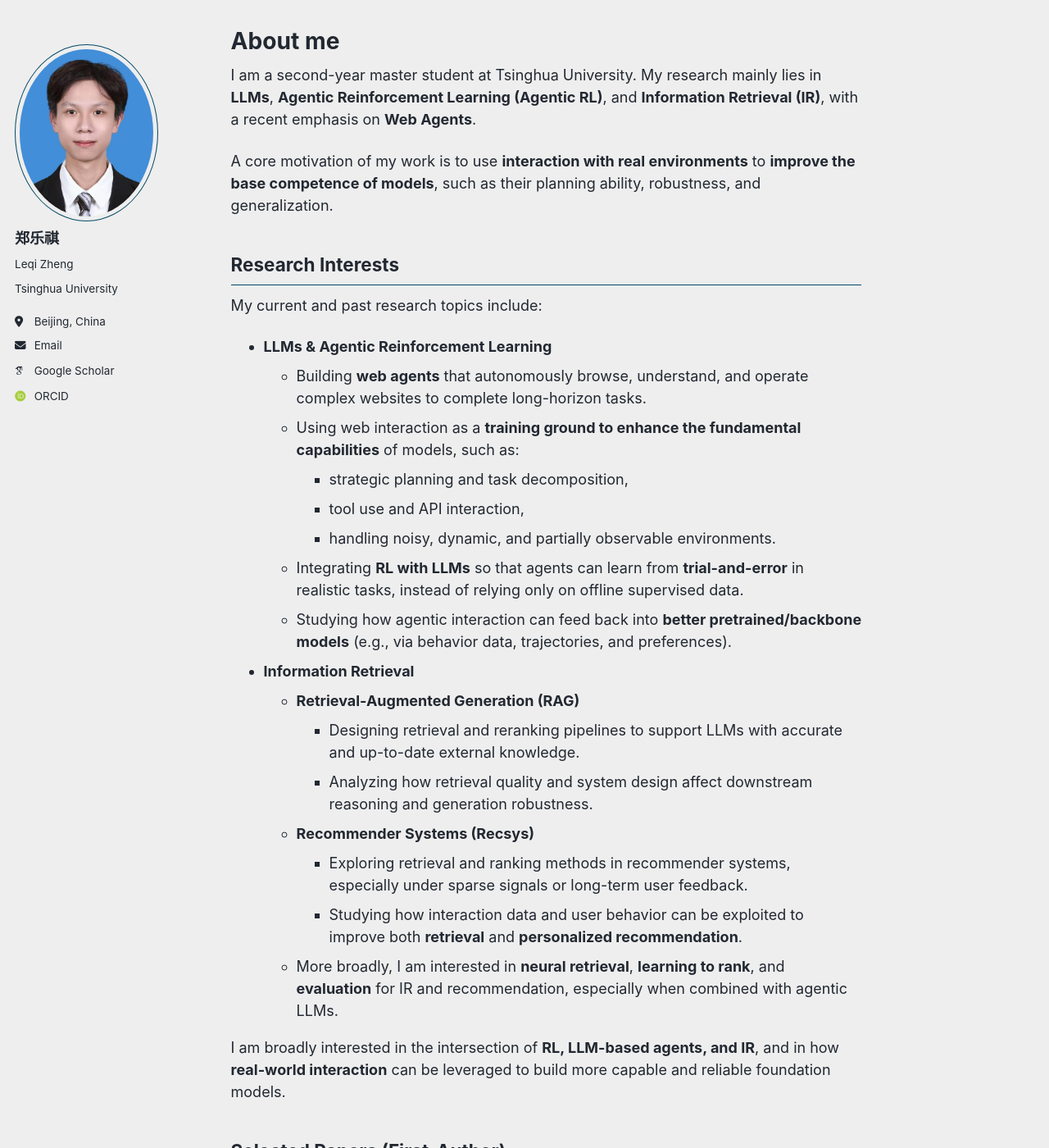
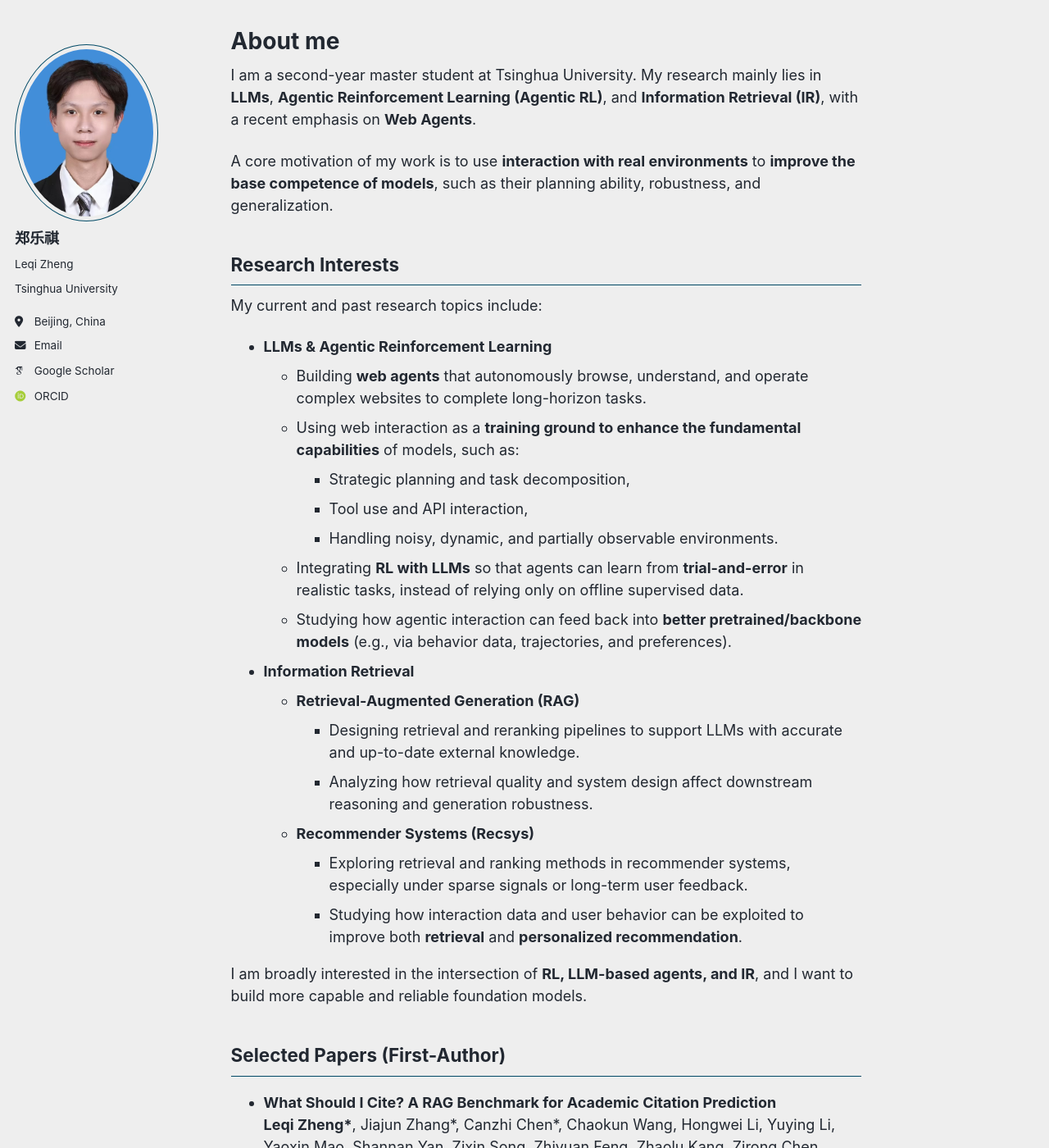
Before and after one commit to LQgdwind/LQgdwind.github.io, a Jekyll site: the page built from _pages/about.md, in a window 1280 px wide and 1400 px high. Shown: the whole window at 82% size. Built offline with Jekyll 4.4.1, drawn with Linux system fonts in a browser that asks for light colours; some web fonts are replaced; a script bundle is joined from its source files by our own code; library files that are not in the unit come from our copies; some of the changed text lies outside the part shown.

Commit message:
Refine formatting and capitalization in about.md
Corrected formatting and capitalization for consistency in the about page.

```diff
--- a/_pages/about.md
+++ b/_pages/about.md
@@ -19,9 +19,9 @@ My current and past research topics include:
 - **LLMs & Agentic Reinforcement Learning**
   - Building **web agents** that autonomously browse, understand, and operate complex websites to complete long-horizon tasks.
   - Using web interaction as a **training ground to enhance the fundamental capabilities** of models, such as:
-    - strategic planning and task decomposition,
-    - tool use and API interaction,
-    - handling noisy, dynamic, and partially observable environments.
+    - Strategic planning and task decomposition,
+    - Tool use and API interaction,
+    - Handling noisy, dynamic, and partially observable environments.
   - Integrating **RL with LLMs** so that agents can learn from **trial-and-error** in realistic tasks, instead of relying only on offline supervised data.
   - Studying how agentic interaction can feed back into **better pretrained/backbone models** (e.g., via behavior data, trajectories, and preferences).
 
@@ -32,9 +32,8 @@ My current and past research topics include:
   - **Recommender Systems (Recsys)**
     - Exploring retrieval and ranking methods in recommender systems, especially under sparse signals or long-term user feedback.
     - Studying how interaction data and user behavior can be exploited to improve both **retrieval** and **personalized recommendation**.
-  - More broadly, I am interested in **neural retrieval**, **learning to rank**, and **evaluation** for IR and recommendation, especially when combined with agentic LLMs.
 
-I am broadly interested in the intersection of **RL, LLM-based agents, and IR**, and in how **real-world interaction** can be leveraged to build more capable and reliable foundation models.
+I am broadly interested in the intersection of **RL, LLM-based agents, and IR**, and I want to build more capable and reliable foundation models.
 
 Selected Papers (First-Author)
 ------
@@ -80,10 +79,10 @@ Experience
   - Work on Agentic RL and LLM post-training.
 
 - **Research Intern**, Wangxuan Institute of Computer Technology, Peking University
-  - Work on recommender systems.
+  - Work on Recommender Systems.
 
 - **Research Intern**, JD.com, Inc.
-  - Work on data mining and recommender systems.
+  - Work on Data Mining and Recommender Systems.
 
 ---
 
```
